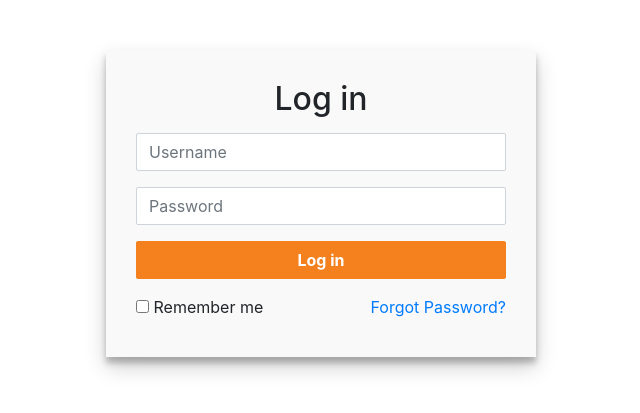
After one commit to IvanRJS/pryTDG, a PHP site: page /vista/Login.php in a window 1280 px wide. The commit adds this page. Shown: the top 413 px of the page, without its empty margins (319-959 px from the left). Run offline with PHP 8.4, Linux system fonts and the light colour scheme.

Commit message:
Login form added

```diff
--- a/css/style.css
+++ b/css/style.css
@@ -1,6 +1,7 @@
 .btn-orange {
     background-color: #F4811E;
     color: #fff;
+    border-color: #F4811E;
 }
 
 .btn-orange:hover {
@@ -28,3 +29,34 @@ footer {
     background-color: #343A40;
     color: #F4811E;
 }
+
+.login-form {
+    width: 430px;
+    margin: 50px auto;
+}
+
+.login-form form {
+    margin-bottom: 15px;
+    background: #f7f7f7b4;
+    box-shadow: 0 10px 20px rgba(0, 0, 0, 0.19), 0 6px 6px rgba(0, 0, 0, 0.23);
+    padding: 30px;
+}
+
+.login-form h2 {
+    margin: 0 0 15px;
+}
+
+.form-control,
+.btn {
+    min-height: 38px;
+    border-radius: 2px;
+}
+
+.btn {
+    font-weight: bold;
+}
+
+.btn-login:active {
+    background-color: #F4811E;
+    color: #fff;
+}
--- /dev/null
+++ b/vista/Login.php
@@ -0,0 +1,34 @@
+<!DOCTYPE html>
+<html lang="es">
+<head>
+    <meta charset="UTF-8">
+    <meta name="viewport" content="width=device-width, initial-scale=1.0">
+    <meta http-equiv="X-UA-Compatible" content="ie=edge">
+    <title>Login</title>
+    <link rel="stylesheet" href="https://stackpath.bootstrapcdn.com/bootstrap/4.3.1/css/bootstrap.min.css" integrity="sha384-ggOyR0iXCbMQv3Xipma34MD+dH/1fQ784/j6cY/iJTQUOhcWr7x9JvoRxT2MZw1T" crossorigin="anonymous">
+    <script src="../js/scripts.js"></script>
+    <link rel="stylesheet" href="../css/style.css">
+    <link rel="stylesheet" href="../css/style.css">
+   <head>
+<body>
+<div class="login-form">
+    <form action="ValidarLogin.php" method="post">
+        <h2 class="text-center">Log in</h2>
+        <div class="form-group">
+            <input type="text" class="form-control" name="user" id="user"  placeholder="Username" required="required">
+        </div>
+        <div class="form-group">
+            <input type="password" class="form-control" name="pass" id="pass" placeholder="Password" required="required">
+        </div>
+        <div class="form-group">
+            <button type="submit" class="btn btn-info btn-block btn-orange btn-login">Log in</button>
+        </div>
+        <div class="clearfix">
+            <label class="float-left checkbox-inline"><input type="checkbox"> Remember me</label>
+            <a href="#" class="float-right">Forgot Password?</a>
+        </div>
+    </form>
+
+</div>
+</body>
+</html>
--- a/vista/header.php
+++ b/vista/header.php
@@ -40,7 +40,7 @@ if(isset($_SESSION['usuario'])){
 <div class="collapse navbar-collapse" id="navbarNav">
     <ul class="navbar-nav ml-auto">
         <li class="nav-item">
-            <a class="nav-link mr-auto" href="#">Login</a>
+            <a class="nav-link mr-auto" href="vista/Login.php">Login</a>
         </li>
     </ul>
 </div>
```
Also changed, not shown: control/ControlUsuario_Sesion.php (+15 -0 lines), vista/ValidarLogin.php (added, +12 -0 lines).
